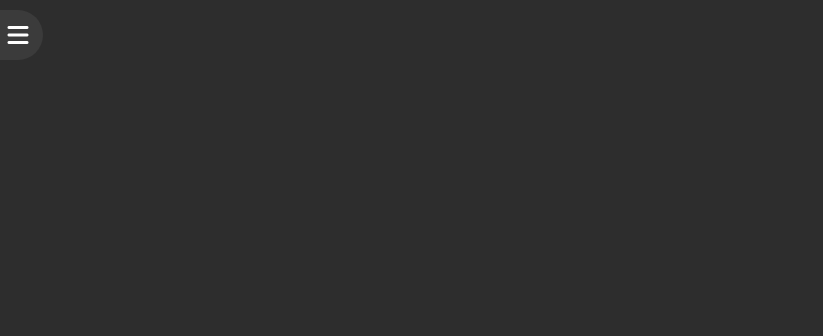
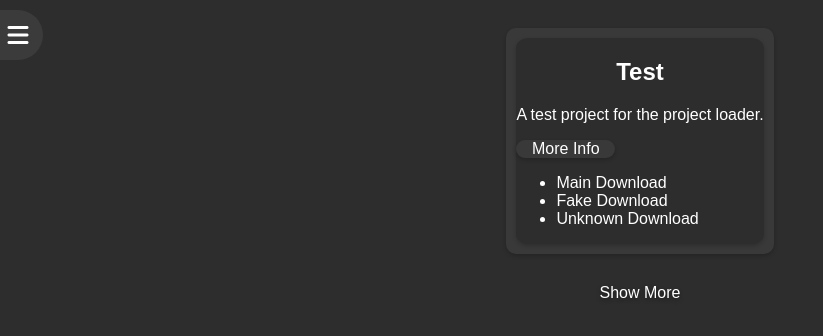
Before and after one commit to Kingminer7/Kingminer7, a plain HTML site: page projects/index.html in a window 1280 px wide. Shown: the whole page, without its empty margins (0-823 px from the left). Drawn offline with Linux system fonts and the light colour scheme.

Commit message:
ok there

```diff
--- /dev/null
+++ b/css/projects.css
@@ -0,0 +1,57 @@
+.container {
+  display: flex;
+  justify-content: center;
+  align-items: center;
+  width: max-content;
+  height: max-content;
+}
+
+.project-box {
+  display: flex;
+  flex-wrap: wrap;
+  justify-content: space-evenly;
+  min-width: fit-content;
+  max-width: fit-content;
+  min-height: fit-content;
+  max-height: fit-content;
+  border-radius: 10px;
+  overflow: hidden;
+  background-color: #393939;
+  box-shadow: 0 2px 4px rgba(0, 0, 0, 0.2);
+  align-items: center;
+  justify-content: center;
+}
+
+.project {
+  width: max-content;
+  height: max-content;
+  background-color: #2d2d2d;
+  box-shadow: 0 2px 4px rgba(0, 0, 0, 0.2);
+  border-radius: 5%;
+  margin-bottom: 10px;
+  margin-top: 10px;
+  margin-left: 10px;
+  margin-right: 10px;
+  align-items: center;
+}
+
+.show-more {
+  text-align: center;
+  margin-top: 10px;
+}
+.show-more a {
+  text-shadow: 0 2px 4px rgba(0, 0, 0, 0.4);
+}
+
+.mibox {
+  display: block;
+  left: 30%;
+  right: 30%;
+  width: 40%;
+  height: 15%;
+  border-radius: 10px;
+  overflow: hidden;
+  background-color: #393939;
+  box-shadow: 0 2px 4px rgba(0, 0, 0, 0.2);
+  align-items: center;
+}
--- /dev/null
+++ b/data/projects.json
@@ -0,0 +1,19 @@
+[{
+    "name": "Test",
+    "description": "A test project for the project loader.",
+    "full_page": "javascript:alert('This is a test prompt, nothing will happen.');",
+    "downloads": [
+        {
+            "name": "Main Download",
+            "url": "javascript:alert('This is a test prompt, nothing will happen.');"
+        },
+        {
+            "name": "Fake Download",
+            "url": "javascript:alert('This is a test prompt, nothing will happen.');"
+        },
+        {
+            "name": "Unknown Download",
+            "url": "javascript:alert('This is a test prompt, nothing will happen.');"
+        }
+    ]
+}]
--- /dev/null
+++ b/js/projectManager.js
@@ -0,0 +1,54 @@
+fetch(document.location.origin + "/data/projects.json")
+  .then((response) => response.json())
+  .then((data) => {
+    data.forEach((item) => {
+      const name = item.name;
+      const description = item.description;
+      const fullPageUrl = item.full_page;
+      const downloads = item.downloads;
+      // Do something with the extracted values
+      console.log("Name:", name);
+      console.log("Description:", description);
+      console.log("Full Page URL:", fullPageUrl);
+      console.log("Downloads:", downloads);
+
+      const project = document.createElement("div");
+      project.classList.add("project");
+
+      const projectTitle = document.createElement("h2");
+      projectTitle.textContent = name;
+      projectTitle.classList.add("center");
+      project.appendChild(projectTitle);
+
+      const projectDescription = document.createElement("p");
+      projectDescription.textContent = description;
+      projectDescription.classList.add("center");
+      project.appendChild(projectDescription);
+
+      const moreInfoBox = document.createElement("div");
+      moreInfoBox.classList.add("center");
+      moreInfoBox.classList.add("mibox");
+      const moreInfo = document.createElement("a");
+      moreInfo.textContent = "More Info";
+      moreInfo.href = fullPageUrl;
+      moreInfo.classList.add("center");
+      moreInfoBox.appendChild(moreInfo);
+      project.appendChild(moreInfoBox);
+
+      const projectDownloads = document.createElement("ul");
+      downloads.forEach((download) => {
+        const downloadItem = document.createElement("li");
+        const downloadLink = document.createElement("a");
+        downloadLink.textContent = download.name;
+        downloadLink.href = download.url;
+        downloadItem.appendChild(downloadLink);
+        projectDownloads.appendChild(downloadItem);
+      });
+      project.appendChild(projectDownloads);
+
+      document.getElementById("project-box").appendChild(project);
+    });
+  })
+  .catch((error) => {
+    console.error("Error when getting projects \\/\n", error);
+  });
--- a/projects/index.html
+++ b/projects/index.html
@@ -8,8 +8,19 @@
       href="https://cdnjs.cloudflare.com/ajax/libs/font-awesome/6.0.0-beta3/css/all.min.css"
     />
     <link rel="stylesheet" href="../css/km7.css" />
+    <link rel="stylesheet" href="../css/projects.css" />
   </head>
   <body>
     <script src="../js/insertMenu.js"></script>
+    <div class="container">
+      <div class="project-box" id="project-box">
+
+      </div>
+    </div>
+
+    <div class="show-more">
+      <a class="show-more" href="javascript:void(0);">Show More</a>
+    </div>
+    <script src="../js/projectManager.js"></script>
   </body>
 </html>
```
